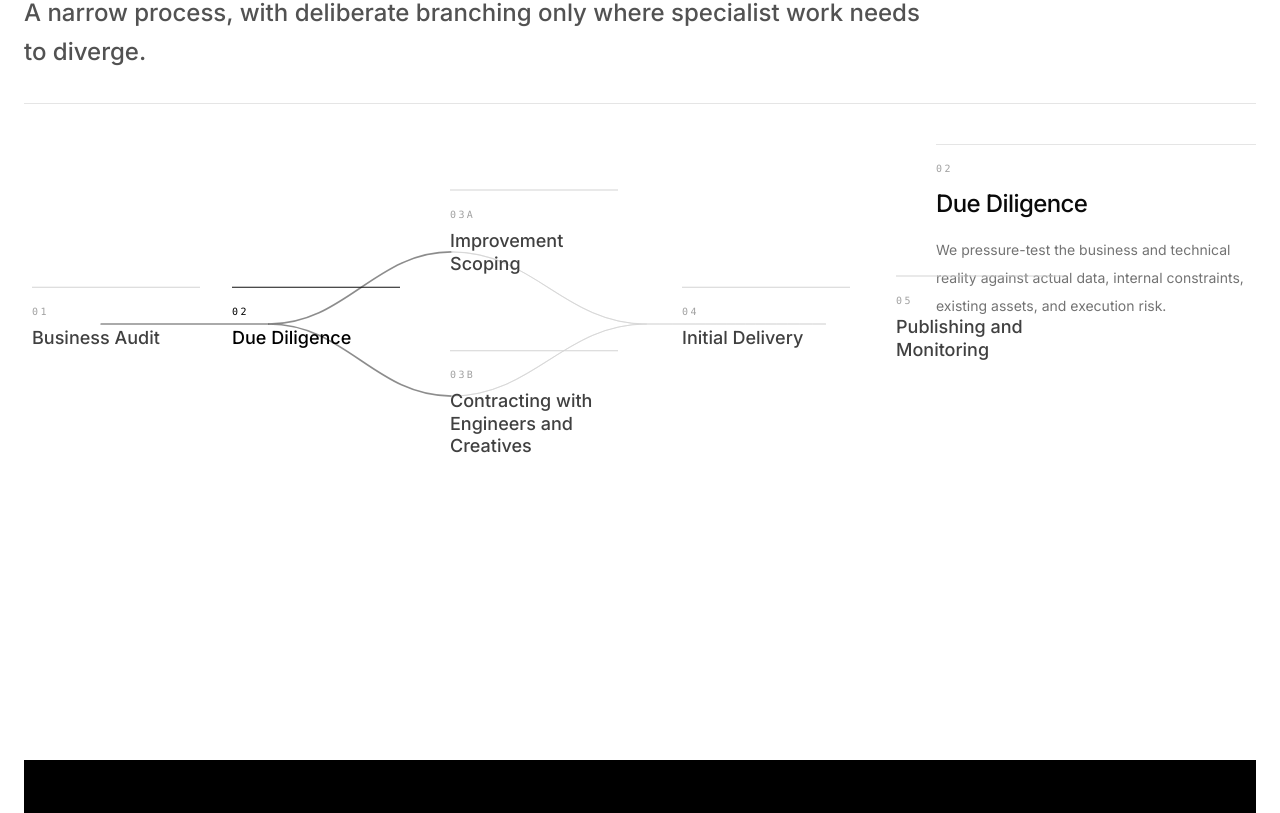
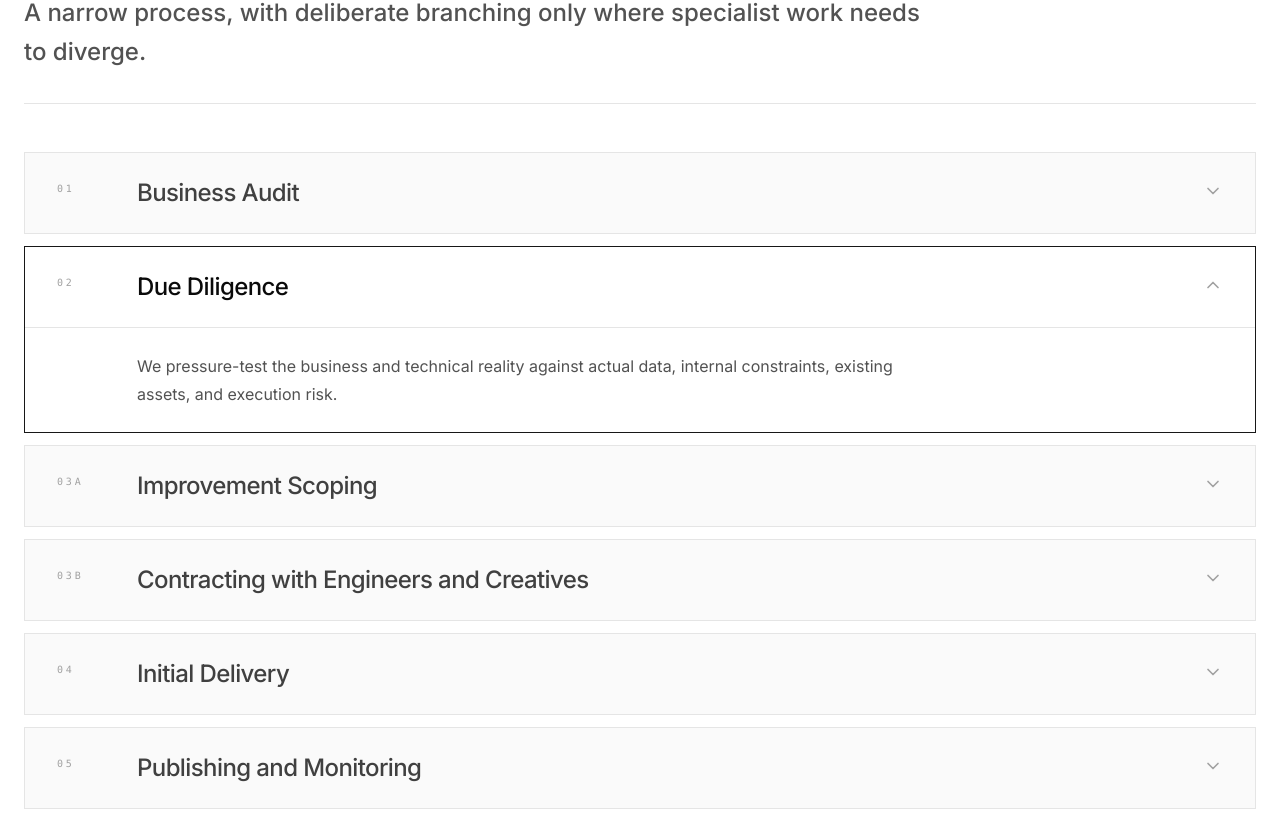
Before and after one commit to aliahm08/B2W, a React (Vite) app: page / in a window 1280 px wide. Shown: the part 5327-6140 px from the top of the page. Built offline with nearby package versions, Linux system fonts and the light colour scheme.

Commit message:
Convert process to accordion

```diff
--- a/src/components/OurProcess.tsx
+++ b/src/components/OurProcess.tsx
@@ -1,14 +1,15 @@
-import { useMemo, useState } from 'react';
-import { motion } from 'motion/react';
+import { useState } from 'react';
+import { AnimatePresence, motion } from 'motion/react';
+import { ChevronDown } from 'lucide-react';
 
-type ProcessNode = {
+type ProcessStep = {
   id: string;
   step: string;
   title: string;
   description: string;
 };
 
-const processNodes: ProcessNode[] = [
+const processSteps: ProcessStep[] = [
   {
     id: 'business-audit',
     step: '01',
@@ -53,229 +54,82 @@ const processNodes: ProcessNode[] = [
   },
 ];
 
-const desktopPositions: Record<string, { x: number; y: number }> = {
-  'business-audit': { x: 92, y: 174 },
-  'due-diligence': { x: 292, y: 174 },
-  'improvement-scoping': { x: 510, y: 88 },
-  contracting: { x: 510, y: 260 },
-  'initial-delivery': { x: 742, y: 174 },
-  publishing: { x: 956, y: 174 },
-};
-
-const mobilePositions: Record<string, { x: number; y: number }> = {
-  'business-audit': { x: 24, y: 34 },
-  'due-diligence': { x: 24, y: 126 },
-  'improvement-scoping': { x: 24, y: 218 },
-  contracting: { x: 24, y: 310 },
-  'initial-delivery': { x: 24, y: 402 },
-  publishing: { x: 24, y: 494 },
-};
-
-const desktopLinks = [
-  ['business-audit', 'due-diligence'],
-  ['due-diligence', 'improvement-scoping'],
-  ['due-diligence', 'contracting'],
-  ['improvement-scoping', 'initial-delivery'],
-  ['contracting', 'initial-delivery'],
-  ['initial-delivery', 'publishing'],
-] as const;
-
-const mobileLinks = [
-  ['business-audit', 'due-diligence'],
-  ['due-diligence', 'improvement-scoping'],
-  ['improvement-scoping', 'contracting'],
-  ['contracting', 'initial-delivery'],
-  ['initial-delivery', 'publishing'],
-] as const;
-
-function createCurve(
-  from: { x: number; y: number },
-  to: { x: number; y: number },
-  direction: 'horizontal' | 'vertical',
-) {
-  if (direction === 'horizontal') {
-    const control = Math.max((to.x - from.x) * 0.42, 68);
-    return `M ${from.x} ${from.y} C ${from.x + control} ${from.y}, ${to.x - control} ${to.y}, ${to.x} ${to.y}`;
-  }
-
-  const control = Math.max((to.y - from.y) * 0.38, 34);
-  return `M ${from.x} ${from.y} C ${from.x} ${from.y + control}, ${to.x} ${to.y - control}, ${to.x} ${to.y}`;
-}
-
-function DiagramPath({
-  path,
-  isActive,
-}: {
-  path: string;
-  isActive: boolean;
-}) {
-  return (
-    <>
-      <path
-        d={path}
-        fill="none"
-        stroke="#e5e5e5"
-        strokeWidth="1.25"
-        strokeLinecap="round"
-      />
-      <motion.path
-        d={path}
-        fill="none"
-        stroke={isActive ? '#111111' : '#d4d4d4'}
-        strokeWidth={isActive ? 2 : 1.1}
-        strokeLinecap="round"
-        initial={{ pathLength: 0, opacity: 0.4 }}
-        whileInView={{ pathLength: 1, opacity: isActive ? 1 : 0.85 }}
-        animate={isActive ? { opacity: [0.55, 1, 0.55] } : undefined}
-        viewport={{ once: true }}
-        transition={
-          isActive
-            ? { pathLength: { duration: 0.9, ease: 'easeInOut' }, opacity: { duration: 2.2, repeat: Infinity, ease: 'easeInOut' } }
-            : { duration: 0.8, ease: 'easeInOut' }
-        }
-      />
-    </>
-  );
-}
-
 export default function OurProcess() {
-  const [activeNodeId, setActiveNodeId] = useState('due-diligence');
-  const activeNode = processNodes.find((node) => node.id === activeNodeId) ?? processNodes[1];
-
-  const desktopPaths = useMemo(
-    () =>
-      desktopLinks.map(([fromId, toId]) => ({
-        key: `${fromId}-${toId}`,
-        ids: [fromId, toId] as const,
-        path: createCurve(desktopPositions[fromId], desktopPositions[toId], 'horizontal'),
-      })),
-    [],
-  );
-
-  const mobilePaths = useMemo(
-    () =>
-      mobileLinks.map(([fromId, toId]) => ({
-        key: `${fromId}-${toId}`,
-        ids: [fromId, toId] as const,
-        path: createCurve(mobilePositions[fromId], mobilePositions[toId], 'vertical'),
-      })),
-    [],
-  );
+  const [openStepId, setOpenStepId] = useState(processSteps[1]?.id ?? processSteps[0].id);
 
   return (
-    <section className="py-32 px-6 max-w-7xl mx-auto" id="process">
+    <section className="mx-auto max-w-7xl px-6 py-32" id="process">
       <motion.div
         initial={{ opacity: 0, y: 20 }}
         whileInView={{ opacity: 1, y: 0 }}
         viewport={{ once: true }}
         transition={{ duration: 0.6 }}
-        className="mb-10"
+        className="mb-12"
       >
-        <h1 className="text-4xl font-medium tracking-tight mb-4">Process</h1>
-        <h2 className="max-w-4xl text-xl font-medium leading-relaxed text-neutral-600 mb-8 md:text-2xl">
+        <h1 className="mb-4 text-4xl font-medium tracking-tight">Process</h1>
+        <h2 className="mb-8 max-w-4xl text-xl font-medium leading-relaxed text-neutral-600 md:text-2xl">
           A narrow process, with deliberate branching only where specialist work needs to diverge.
         </h2>
         <div className="h-px w-full bg-neutral-200" />
       </motion.div>
 
-      <div className="grid gap-10 xl:grid-cols-[minmax(0,1fr)_320px] xl:items-start">
-        <div className="hidden lg:block">
-          <div className="relative min-h-[360px]">
-            <svg viewBox="0 0 1040 348" className="absolute inset-0 h-full w-full" aria-hidden="true">
-              {desktopPaths.map((item) => (
-                <DiagramPath
-                  key={item.key}
-                  path={item.path}
-                  isActive={item.ids.includes(activeNodeId)}
+      <div className="grid gap-3">
+        {processSteps.map((step, index) => {
+          const isOpen = step.id === openStepId;
+
+          return (
+            <motion.div
+              key={step.id}
+              initial={{ opacity: 0, y: 14 }}
+              whileInView={{ opacity: 1, y: 0 }}
+              viewport={{ once: true }}
+              transition={{ duration: 0.35, delay: index * 0.05 }}
+              className={`border transition-colors ${
+                isOpen ? 'border-neutral-900 bg-white' : 'border-neutral-200 bg-neutral-50'
+              }`}
+            >
+              <button
+                type="button"
+                onClick={() => setOpenStepId((current) => (current === step.id ? '' : step.id))}
+                className="flex w-full items-start gap-6 px-6 py-6 text-left md:px-8"
+                aria-expanded={isOpen}
+              >
+                <div className="min-w-14 pt-1 text-[10px] font-mono uppercase tracking-[0.28em] text-neutral-400">
+                  {step.step}
+                </div>
+                <div className="flex-1">
+                  <h3 className={`text-xl font-medium tracking-tight md:text-2xl ${isOpen ? 'text-neutral-950' : 'text-neutral-700'}`}>
+                    {step.title}
+                  </h3>
+                </div>
+                <ChevronDown
+                  className={`mt-1 h-5 w-5 shrink-0 text-neutral-400 transition-transform ${isOpen ? 'rotate-180' : ''}`}
                 />
-              ))}
-            </svg>
+              </button>
 
-            {processNodes.map((node, index) => {
-              const position = desktopPositions[node.id];
-              const isActive = activeNodeId === node.id;
-
-              return (
-                <motion.button
-                  key={node.id}
-                  type="button"
-                  onMouseEnter={() => setActiveNodeId(node.id)}
-                  onFocus={() => setActiveNodeId(node.id)}
-                  onClick={() => setActiveNodeId(node.id)}
-                  initial={{ opacity: 0, y: 10 }}
-                  whileInView={{ opacity: 1, y: 0 }}
-                  viewport={{ once: true }}
-                  transition={{ duration: 0.32, delay: index * 0.05 }}
-                  className="absolute -translate-x-1/2 -translate-y-1/2 text-left"
-                  style={{ left: position.x, top: position.y }}
-                >
-                  <div className="w-[168px] border-t pt-4 transition-colors" style={{ borderColor: isActive ? '#111111' : '#d4d4d4' }}>
-                    <p className={`text-[10px] font-mono uppercase tracking-[0.24em] ${isActive ? 'text-black' : 'text-neutral-400'}`}>
-                      {node.step}
-                    </p>
-                    <h3 className={`mt-2 text-lg font-medium leading-tight ${isActive ? 'text-black' : 'text-neutral-700'}`}>
-                      {node.title}
-                    </h3>
-                  </div>
-                </motion.button>
-              );
-            })}
-          </div>
-        </div>
-
-        <div className="lg:hidden">
-          <div className="relative pl-12">
-            <svg viewBox="0 0 64 540" className="absolute left-0 top-0 h-full w-16" aria-hidden="true">
-              {mobilePaths.map((item) => (
-                <DiagramPath
-                  key={item.key}
-                  path={item.path}
-                  isActive={item.ids.includes(activeNodeId)}
-                />
-              ))}
-            </svg>
-
-            <div className="space-y-7">
-              {processNodes.map((node, index) => {
-                const isActive = activeNodeId === node.id;
-
-                return (
-                  <motion.button
-                    key={node.id}
-                    type="button"
-                    onClick={() => setActiveNodeId(node.id)}
-                    initial={{ opacity: 0, y: 10 }}
-                    whileInView={{ opacity: 1, y: 0 }}
-                    viewport={{ once: true }}
-                    transition={{ duration: 0.32, delay: index * 0.04 }}
-                    className="block w-full text-left"
+              <AnimatePresence initial={false}>
+                {isOpen ? (
+                  <motion.div
+                    key="content"
+                    initial={{ height: 0, opacity: 0 }}
+                    animate={{ height: 'auto', opacity: 1 }}
+                    exit={{ height: 0, opacity: 0 }}
+                    transition={{ duration: 0.24, ease: 'easeOut' }}
+                    className="overflow-hidden"
                   >
-                    <div className="border-t pt-4 transition-colors" style={{ borderColor: isActive ? '#111111' : '#d4d4d4' }}>
-                      <p className={`text-[10px] font-mono uppercase tracking-[0.24em] ${isActive ? 'text-black' : 'text-neutral-400'}`}>
-                        {node.step}
-                      </p>
-                      <h3 className={`mt-2 text-lg font-medium leading-tight ${isActive ? 'text-black' : 'text-neutral-700'}`}>
-                        {node.title}
-                      </h3>
+                    <div className="border-t border-neutral-200 px-6 py-6 md:px-8">
+                      <div className="ml-0 md:ml-20 max-w-3xl">
+                        <p className="text-sm leading-7 text-neutral-600 md:text-base">
+                          {step.description}
+                        </p>
+                      </div>
                     </div>
-                  </motion.button>
-                );
-              })}
-            </div>
-          </div>
-        </div>
-
-        <motion.aside
-          initial={{ opacity: 0, y: 16 }}
-          whileInView={{ opacity: 1, y: 0 }}
-          viewport={{ once: true }}
-          transition={{ duration: 0.45 }}
-          className="border-t border-neutral-200 pt-4"
-        >
-          <p className="text-[10px] font-mono uppercase tracking-[0.24em] text-neutral-400">{activeNode.step}</p>
-          <h3 className="mt-3 text-2xl font-medium tracking-tight text-neutral-950">{activeNode.title}</h3>
-          <p className="mt-4 text-sm leading-7 text-neutral-500">{activeNode.description}</p>
-        </motion.aside>
+                  </motion.div>
+                ) : null}
+              </AnimatePresence>
+            </motion.div>
+          );
+        })}
       </div>
     </section>
   );
```
